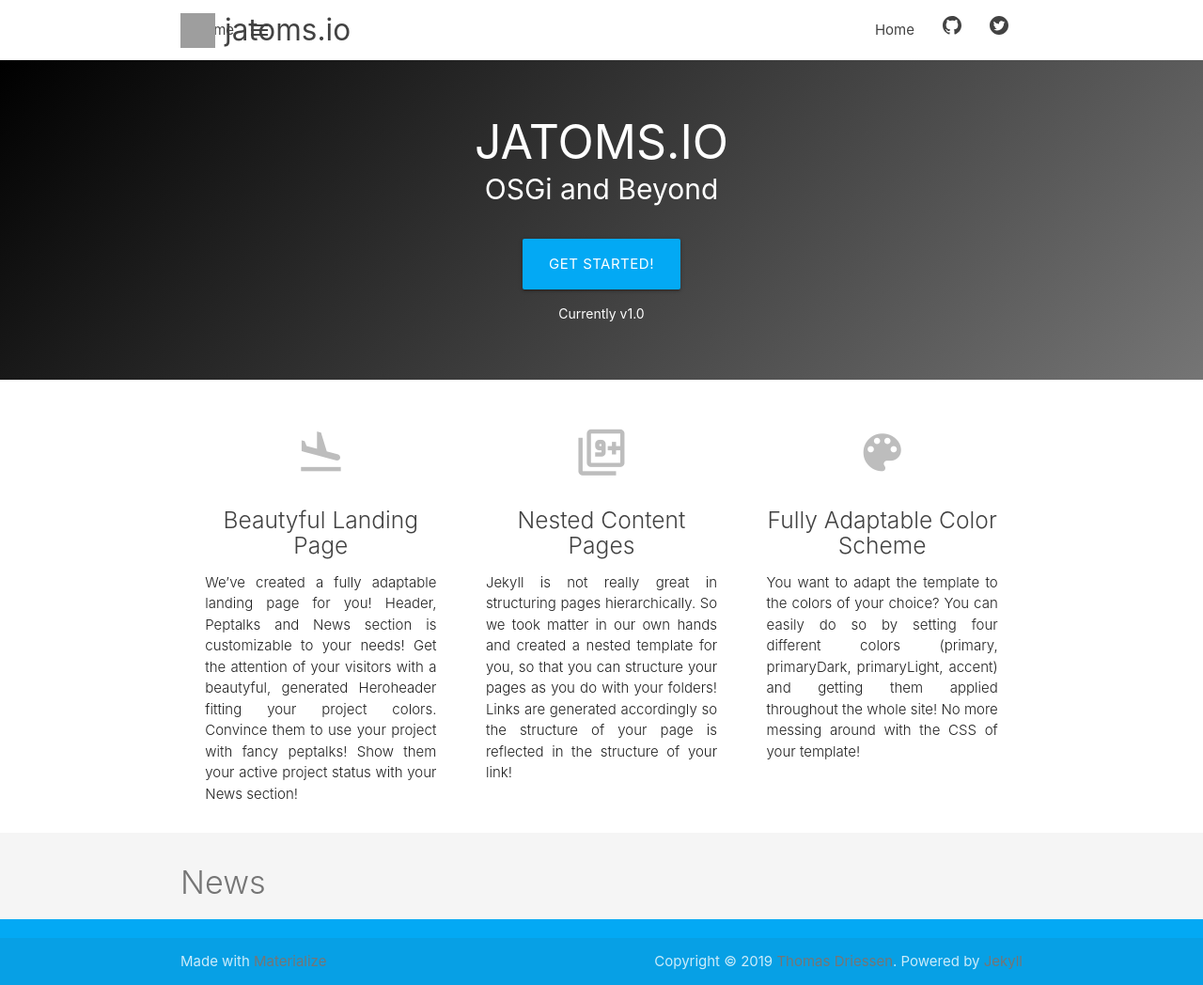
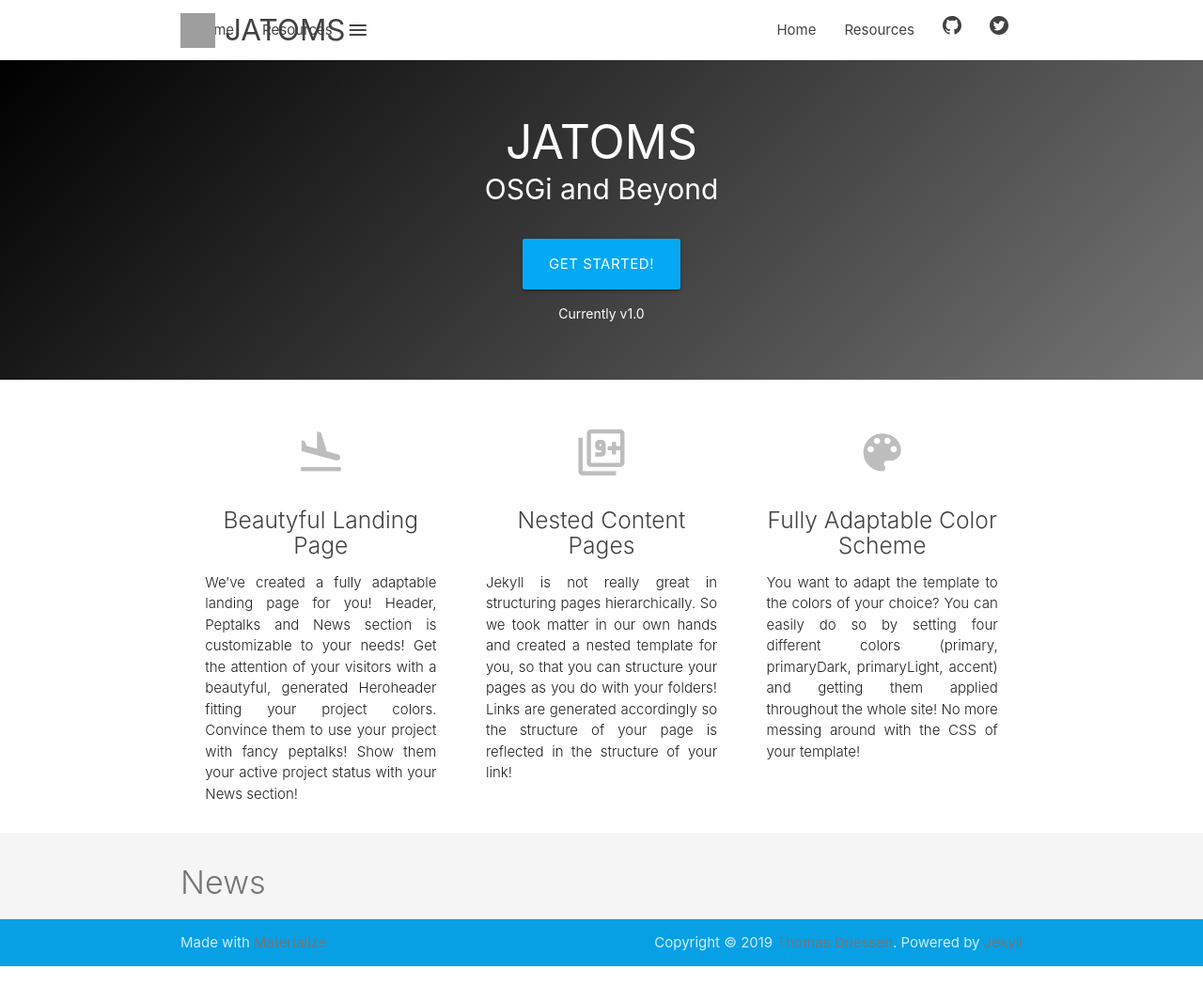
Before and after one commit to jatoms-io/io.jatoms.page, a Jekyll site: the page built from index.md, in a window 1280 px wide. Shown: the whole page at 94% size. Built offline with Jekyll 4.4.1, drawn with Linux system fonts in a browser that asks for light colours.

Commit message:
Minor changes

```diff
--- a/_config.yml
+++ b/_config.yml
@@ -1,7 +1,8 @@
-title: jatoms.io
+title: JATOMS
 author: Thomas Driessen
 email: thomas.driessen.td@gmail.com
-description: jatoms.io
+description: OSGi and Beyond
+contect_page: https://twitter.com/SanfteSchorle
 
 # language to use in html tag, can be overriden by page.lang
 # lang: en
@@ -34,3 +35,7 @@ twitter_button:
 collections:
   landingpage:
     output: true
+  resources:
+    output: true
+    news_relevant: true
+    navbar_title: Resources
--- a/_includes/base.css
+++ b/_includes/base.css
@@ -34,3 +34,4 @@ h1,h2,h3,h4,h5,h6{-webkit-font-smoothing: antialiased;}
 footer h5{color:{{inverseTextColor}};}
 hr{background-color:{{dividerColor}};}
 .divider{background-color:{{dividerColor}};}
+.page-footer{padding-top: 0px;}
--- a/_includes/footer.html
+++ b/_includes/footer.html
@@ -4,7 +4,7 @@
             <div>
                 Made with <a target="_blank" href="http://materializecss.com">Materialize</a>
                 <span style="text-align: right; float: right">
-                Copyright © 2019 <a href="https://twitter.com/SanfteSchorle">Thomas Driessen</a>. Powered by <a target="_blank" href="http://jekyllrb.com/">Jekyll</a>
+                Copyright © 2019 <a href="{{site.contact_page}}">{{site.author}}</a>. Powered by <a target="_blank" href="http://jekyllrb.com/">Jekyll</a>
                 </span>
             </div>
         </div>
--- a/_includes/header.html
+++ b/_includes/header.html
@@ -1,14 +1,14 @@
 <nav class="white lighten-1" role="navigation">
 	<div class="nav-wrapper container">
 		<a id="logo-container" class="brand-logo" href="{{ "/" | relative_url }}"><img src="{{site.logo | relative_url | prepend: "/" | prepend: site.url}}" class="logo"><span class="hide-on-med-and-down">{{site.title}}</span></a>
-	    {% assign page_paths = site.pages | where_exp:"item", "item.navbaritem == true" | map: "path"%}
+	    {% assign navbaritems = site.collections | where_exp: "item", "item.navbar_title" %}
 
 	  <ul class="right hide-on-med-and-down">
 		<li><a href="{{ "" | relative_url | prepend: site.url }}">Home </a></li>
-		{% for path in page_paths %}
-			{% assign my_page = site.pages | where: "path", path | first %}
-			<li><a href="{{ my_page.url | relative_url }}">{{ my_page.title | escape | default: "No Title!"}}</a></li>
+		{% for navbaritem in navbaritems %}
+			<li><a href="{{navbaritem.label}}/index.html">{{navbaritem.navbar_title}}</a></li>
 		{% endfor %}
+
 		{% if site.github_button %}
 			<li>
 				<a title="{{site.github_button.project}} on GitHub" href="{{ "https://github.com/" | append: site.github_button.user | append: "/" | append: site.github_button.project}}">
@@ -37,9 +37,8 @@
 	  <ul id="nav-mobile" class="side-nav">
 		<li><a href="{{ "" | relative_url | prepend: site.url }}">Home</a></li>
 		<li class="divider"></li>
-		{% for path in page_paths %}
-			{% assign my_page = site.pages | where: "path", path | first %}
-			<li><a href="{{ my_page.url | relative_url }}">{{ my_page.title | escape | default: "No Title!"}}</a></li>
+		{% for navbaritem in navbaritems %}
+			<li><a href="{{navbaritem.label}}/index.html}}">{{navbaritem.navbar_title}}</a></li>
 			<li class="divider"></li>
 		{% endfor %}
 	  </ul>
--- a/_layouts/landingpage.html
+++ b/_layouts/landingpage.html
@@ -16,8 +16,8 @@
 	<main>
 	<!-- HeroHeader -->
 	<div id="trianglify-content" class="center-align">
-        <h1 class="heroheader-title">JATOMS.IO</h1>
-        <p class="heroheader-subtitle" >OSGi and Beyond</p>
+        <h1 class="heroheader-title">{{site.title}}</h1>
+        <p class="heroheader-subtitle">{{site.description}}</p>
         <p class="lead">
             <a id="titlebutton" href="resources.html" class="waves-effect waves-light btn-large hoverable">Get Started!</a>
         </p>
@@ -37,10 +37,50 @@
 		<div class="container">
 			<h4 class="center-align news-header"> News </h4>
 			<div class="row">
-			{% assign news = site.landingpage | where_exp:"item", "item.layout == 'news'" | sort: "published_at" | reverse  %}
-				{% for new in news %}
-					{{- new.output -}}
-				{% endfor %}
+
+            {% assign news = '' | split: '' %}
+            {% for collection in site.collections %}
+                {% if collection.news_relevant %}
+                    {% assign items = collection.docs | where_exp:"doc", "doc.published_at" %}
+                    {% assign items = items | where_exp:"item", "item.abstract" %}
+                    {% assign items = items | where_exp:"item", "item.title" %}
+                    {% assign news = news | concat: items %}
+                {% endif %}
+            {% endfor %}
+
+            {% assign news = news | sort: "published_at" | reverse %}
+            {% for new in news limit: 5 %}
+                <div class="col s12 m4 l3 hide-on-small-only">
+                    <div class="row newsitem-header-row">
+                        <div class="col push-m3">
+                            <div class="newsitem-date-card center-align">
+                                <div class="newsitem-date-card-header">
+                                    <p class="newsitem-day-of-week">{{ new.published_at | date: "%A" }}</p>
+                                </div>
+                            <div>
+                                <p class="newsitem-month">{{ new.published_at | date: "%b" }}</p>
+                                <p class="newsitem-day-number">{{ new.published_at | date: "%d" }}</p>
+                                <p class="newsitem-year">{{ new.published_at | date: "%Y" }}</p>
+                            </div>
+                            </div>
+                        </div>
+                    </div>
+                </div>
+                <div class="col s12 m7 l8 light newsitem-content">
+                    <h6 class="newsitem-header">{{new.title}}</h6>
+                    <p class="newsitem-date hide-on-med-and-up">{{ new.published_at | date: "%B %d, %Y" }}<p>
+                    {{new.abstract}}
+                </div>
+                <div class="col s12">
+                    <div class="row newsitem-divider-row">
+                        <div class="col s10 push-s1 m8 push-m2">
+                            <div class="divider"></div>
+                        </div>
+                    </div>
+                </div>
+
+            {% endfor %}
+
 			</div>
 		</div>
 	</div>
```
Also changed, not shown: _layouts/test.html (added, +10 -0 lines), _resources/index.md (added, +5 -0 lines).
